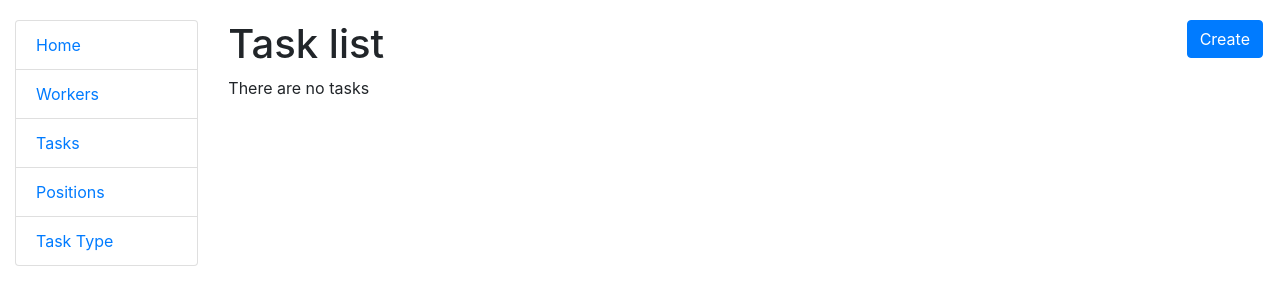
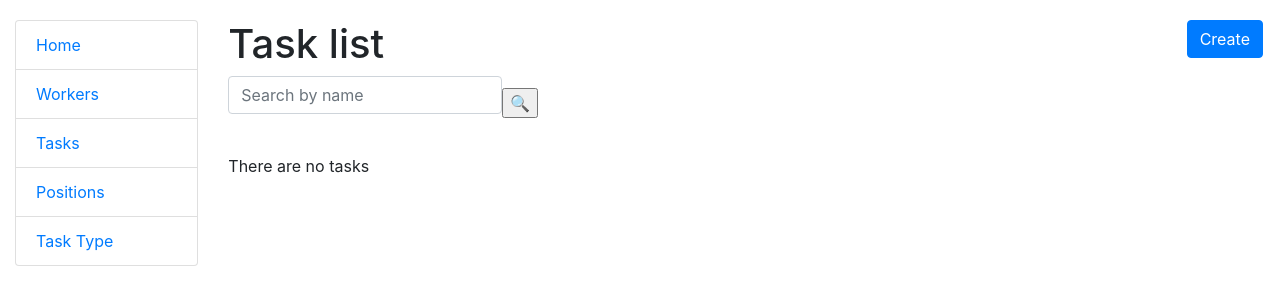
Before and after one commit to PozniakVA/it-company-task-manager, a Django app: page /task/ in a window 1280 px wide. Shown: the top 305 px of the page. Run offline with Django 5.2, Linux system fonts and the light colour scheme; data that the repository does not hold is empty; some libraries are stand-ins or nearby versions.

Commit message:
create search for task list

```diff
--- a/manager/forms.py
+++ b/manager/forms.py
@@ -48,3 +48,12 @@ class WorkerSearchForm(forms.Form):
         required=False,
         widget=forms.TextInput(attrs={"placeholder": "Search by username"})
     )
+
+
+class TaskSearchForm(forms.Form):
+    name = forms.CharField(
+        max_length=255,
+        label="",
+        required=False,
+        widget=forms.TextInput(attrs={"placeholder": "Search by name"})
+    )
--- a/manager/views.py
+++ b/manager/views.py
@@ -3,7 +3,12 @@ from django.shortcuts import render
 from django.urls import reverse_lazy
 from django.views import generic
 
-from manager.forms import TaskForm, TaskAssignDeleteForm, WorkerSearchForm
+from manager.forms import (
+    TaskForm,
+    TaskAssignDeleteForm,
+    WorkerSearchForm,
+    TaskSearchForm
+)
 from manager.models import Worker, Task, Position, TaskType
 
 
@@ -52,6 +57,19 @@ class WorkerDetailView(generic.DetailView):
 class TaskListView(generic.ListView):
     model = Task
     paginate_by = 3
+
+    def get_context_data(self, *, object_list=None, **kwargs):
+        context = super(TaskListView, self).get_context_data(**kwargs)
+        name = self.request.GET.get("name", "")
+        context["search_form"] = TaskSearchForm(initial={"name": name})
+        return context
+
+    def get_queryset(self):
+        queryset = Task.objects.all()
+        form = TaskSearchForm(self.request.GET)
+        if form.is_valid():
+            return queryset.filter(name__icontains=form.cleaned_data["name"])
+        return queryset
 
 
 class TaskDetailView(generic.DetailView):
--- a/templates/manager/task_list.html
+++ b/templates/manager/task_list.html
@@ -6,8 +6,9 @@
     <a href="{% url 'manager:task-create' %}" class="btn btn-primary link-to-page">
       Create
     </a>
-
   </h1>
+  {% include "includes/search.html" %}
+  <br>
   {% if task_list %}
     <table class="table">
       <tr>
```
